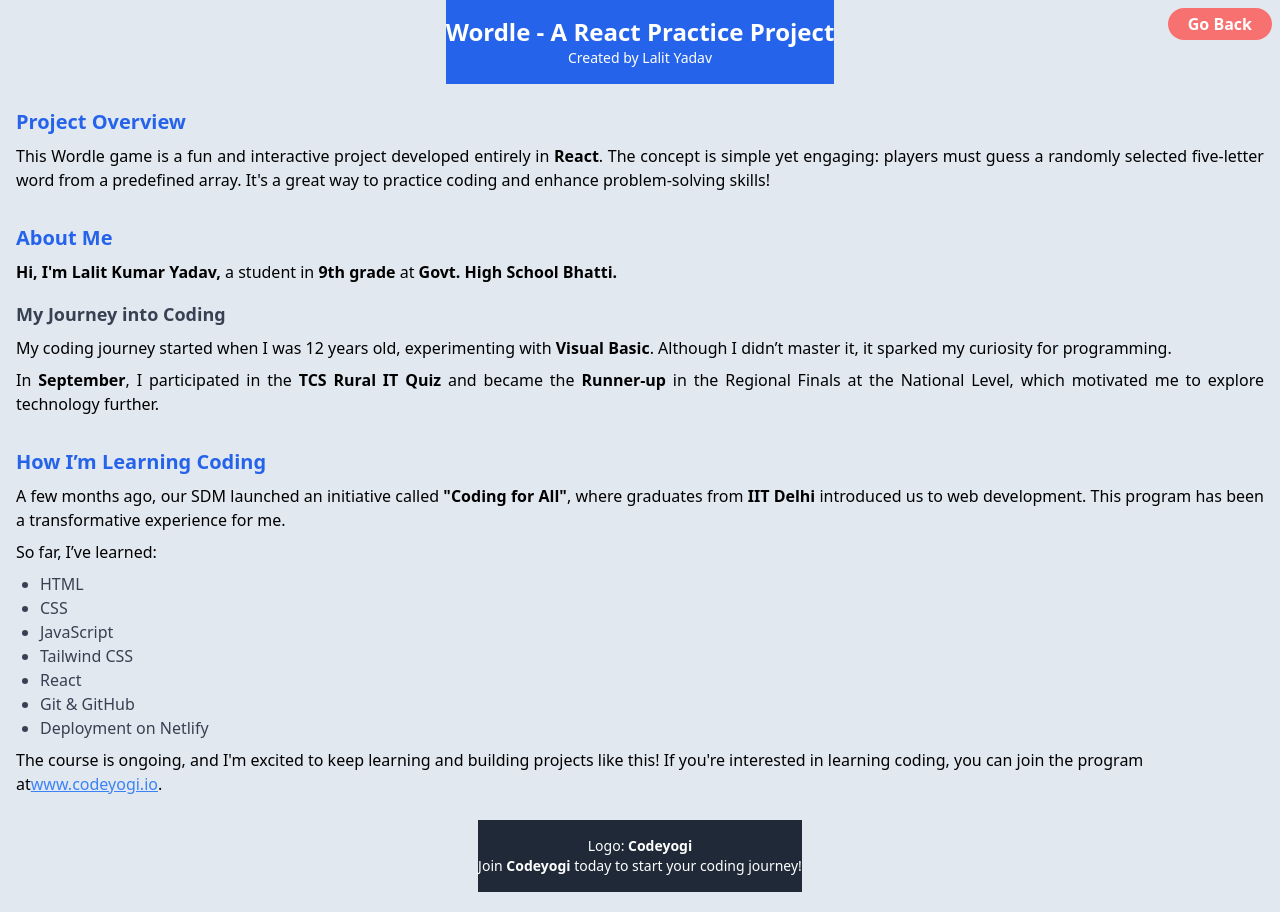
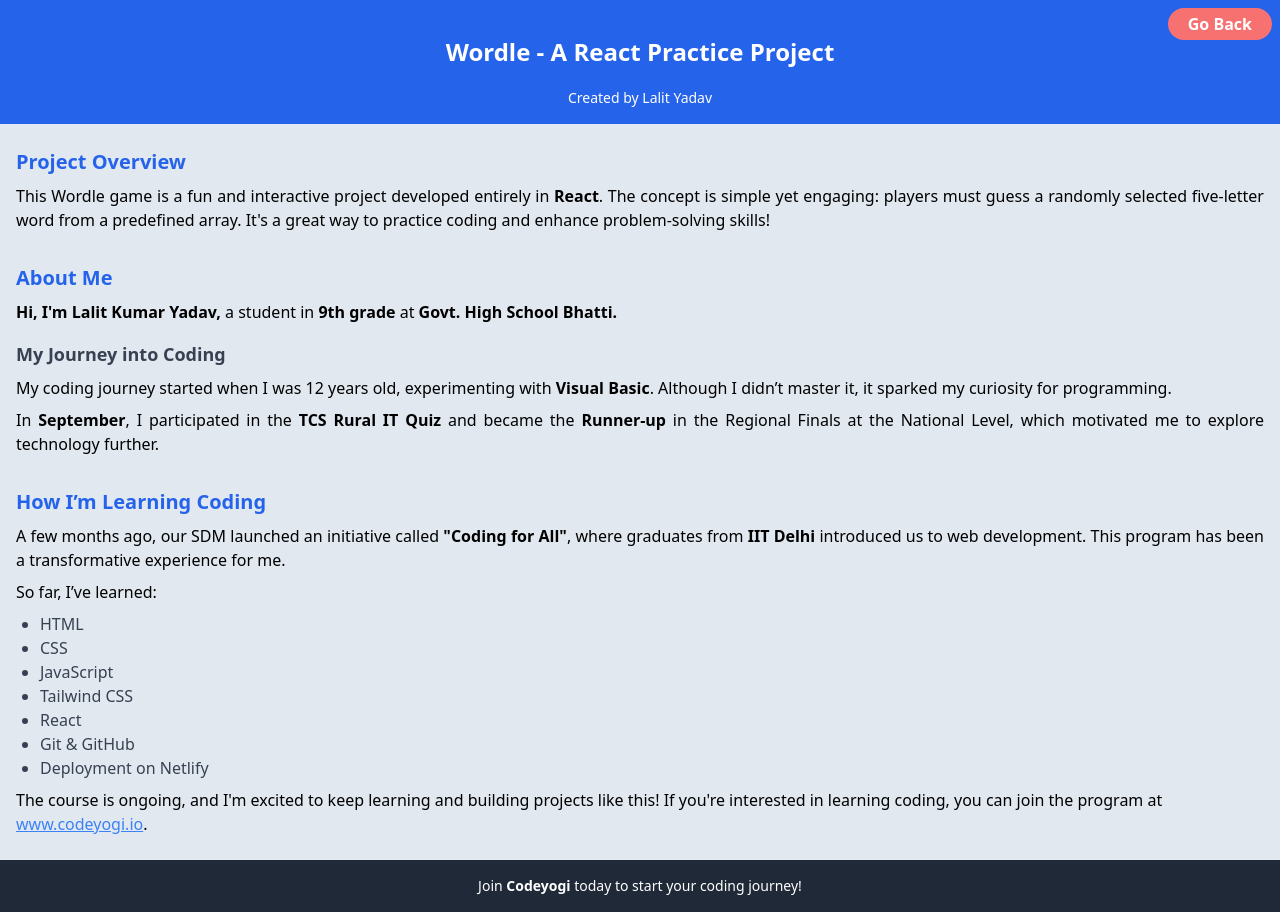
Before and after one commit to LalitPro/Wordle, a React (Vite) app: page /credits in a window 1280 px wide. Built offline with nearby package versions, Linux system fonts and the light colour scheme.

Commit message:
About Page

```diff
--- a/src/Credits.jsx
+++ b/src/Credits.jsx
@@ -10,10 +10,12 @@ function Credits() {
       >
         Go Back
       </Link>
-      <header class="bg-blue-600 text-white py-4">
+      <header class="bg-blue-600 w-full text-white py-4">
         <div class="container mx-auto text-center">
-          <h1 class="text-2xl font-bold">Wordle - A React Practice Project</h1>
-          <p class="text-sm">Created by Lalit Yadav</p>
+          <h1 class="text-xl md:text-2xl m-5 font-bold">
+            Wordle - A React Practice Project
+          </h1>
+          <p class="text-xs md:text-sm">Created by Lalit Yadav</p>
         </div>
       </header>
 
@@ -76,7 +78,7 @@ function Credits() {
           <p class="mt-2">
             The course is ongoing, and I'm excited to keep learning and building
             projects like this! If you're interested in learning coding, you can
-            join the program at
+            join the program at <span> </span>
             <a
               href="https://www.codeyogi.io"
               target="_blank"
@@ -89,13 +91,16 @@ function Credits() {
         </section>
       </main>
 
-      <footer class="bg-gray-800 text-white py-4">
+      <footer class="bg-gray-800 w-full text-white py-4">
         <div class="container mx-auto text-center">
           <p class="text-sm">
-            Logo: <strong>Codeyogi</strong>
-          </p>
-          <p class="text-sm">
-            Join <strong>Codeyogi</strong> today to start your coding journey!
+            Join{" "}
+            <strong>
+              <a href="https://codeyogi.io" target="_blank">
+                Codeyogi
+              </a>
+            </strong>{" "}
+            today to start your coding journey!
           </p>
         </div>
       </footer>
```
